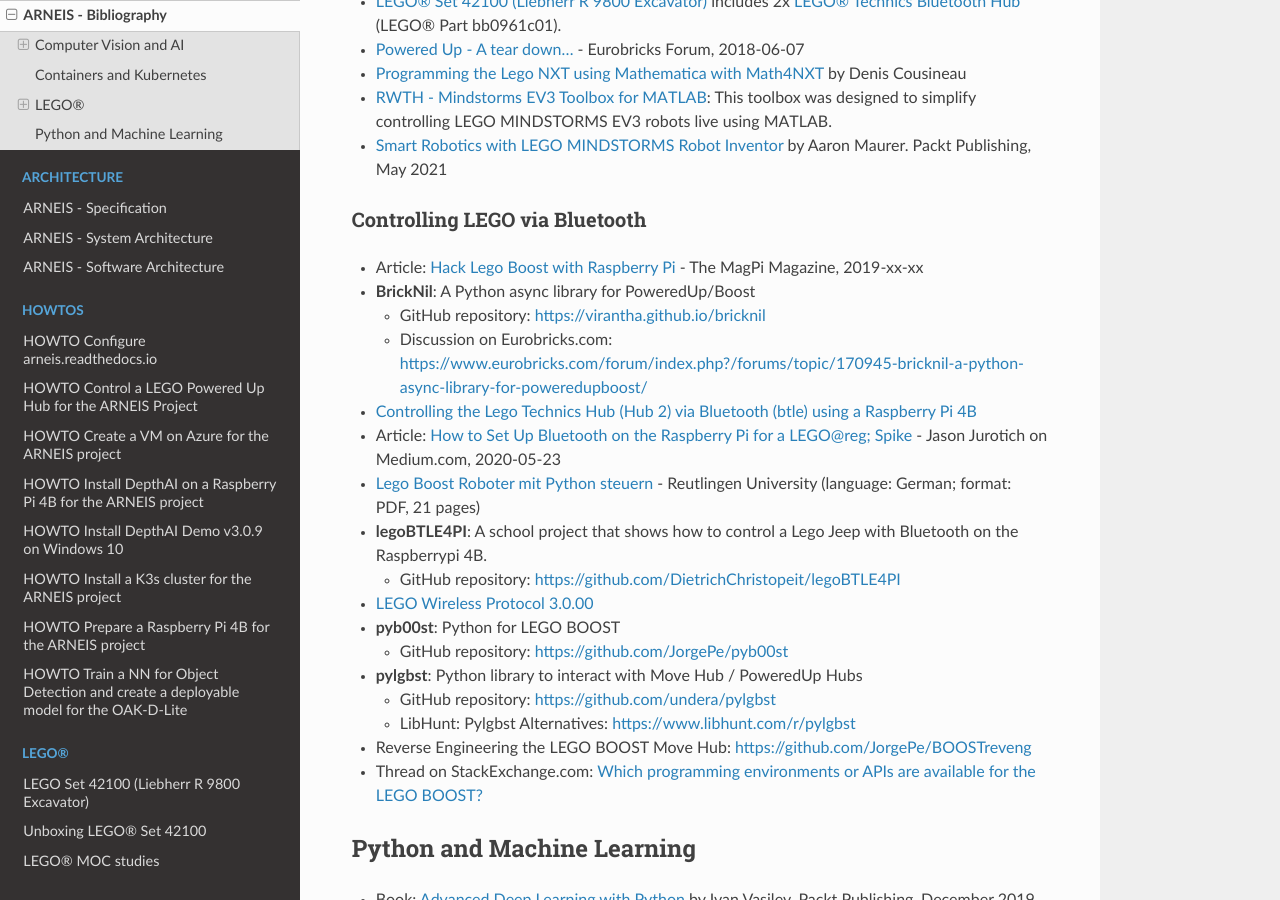
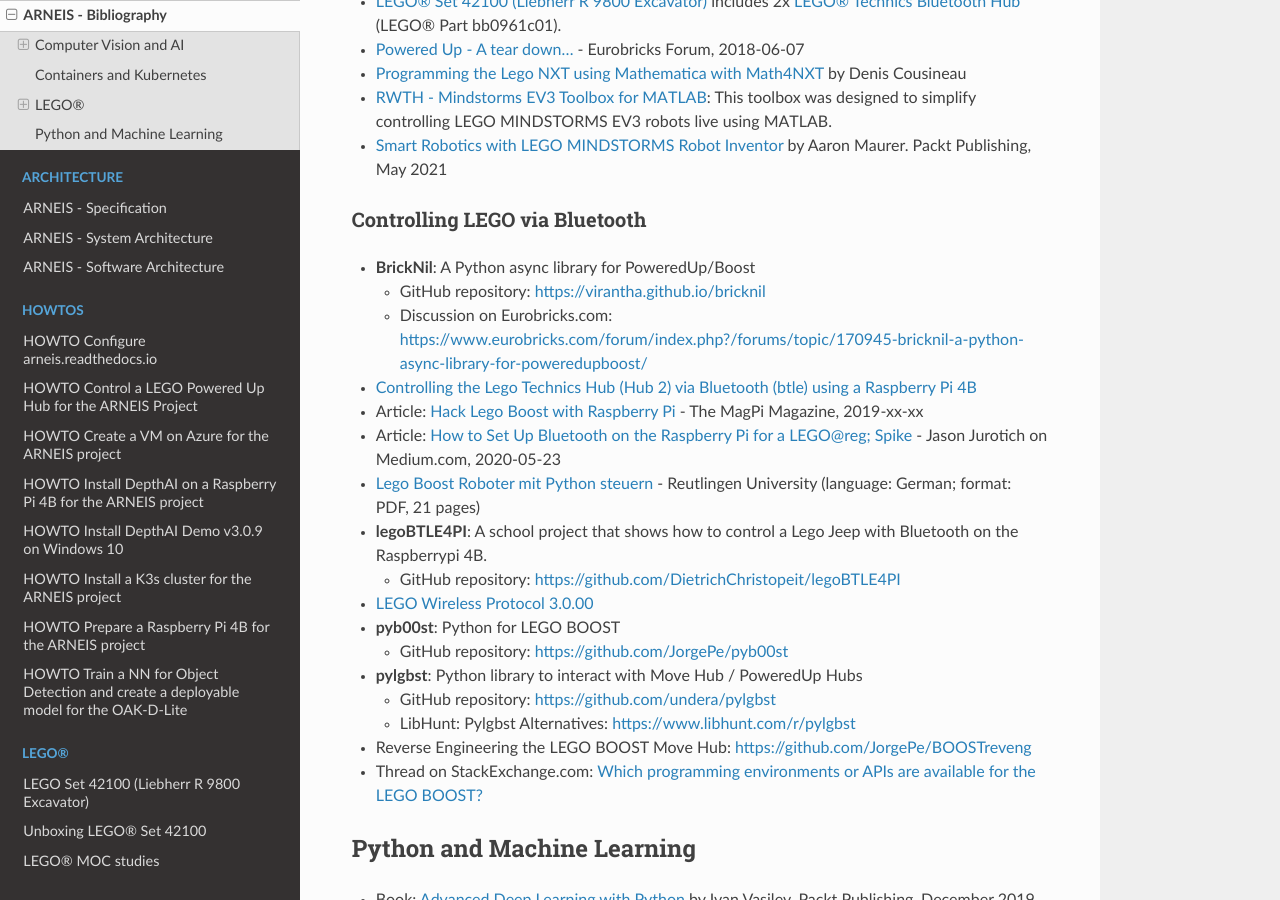
Before and after one commit to B-AROL-O/ARNEIS, a Sphinx documentation site: the page built from docs/bibliography.md, in a window 1280 px wide and 900 px high, scrolled down 992 px. Built offline with Sphinx 7.4.7 and the Read the Docs theme 2.0.0, drawn with Linux system fonts in a browser that asks for light colours.

```diff
--- a/docs/bibliography.md
+++ b/docs/bibliography.md
@@ -36,11 +36,11 @@
 
 ### Controlling LEGO via Bluetooth
 
-* Article: [Hack Lego Boost with Raspberry Pi](https://magpi.raspberrypi.com/articles/hack-lego-boost-with-raspberry-pi) - The MagPi Magazine, 2019-xx-xx
 * **BrickNil**: A Python async library for PoweredUp/Boost
   - GitHub repository: <https://virantha.github.io/bricknil>
   - Discussion on Eurobricks.com: <https://www.eurobricks.com/forum/index.php?/forums/topic/170945-bricknil-a-python-async-library-for-poweredupboost/>
 * [Controlling the Lego Technics Hub (Hub 2) via Bluetooth (btle) using a Raspberry Pi 4B](https://dietrichchristopeit.github.io/lego-pi-docs/#controlling-the-lego-technics-hub-hub-2-via-bluetooth-btle-using-a-rasperry-pi-4b)
+* Article: [Hack Lego Boost with Raspberry Pi](https://magpi.raspberrypi.com/articles/hack-lego-boost-with-raspberry-pi) - The MagPi Magazine, 2019-xx-xx
 * Article: [How to Set Up Bluetooth on the Raspberry Pi for a LEGO@reg; Spike](https://medium.com/jj-innovative-results/how-to-set-up-bluetooth-on-the-raspberry-pi-for-a-lego-spike-61b137f98673) - Jason Jurotich on Medium.com, 2020-05-23
 * [Lego Boost Roboter mit Python steuern](https://www.tec.reutlingen-university.de/fileadmin/user_upload/Fakultaet_TEC/LegoBoostPython_V3_180618.pdf) - Reutlingen University (language: German; format: PDF, 21 pages)
 * **legoBTLE4PI**: A school project that shows how to control a Lego Jeep with Bluetooth on the Raspberrypi 4B.
```
